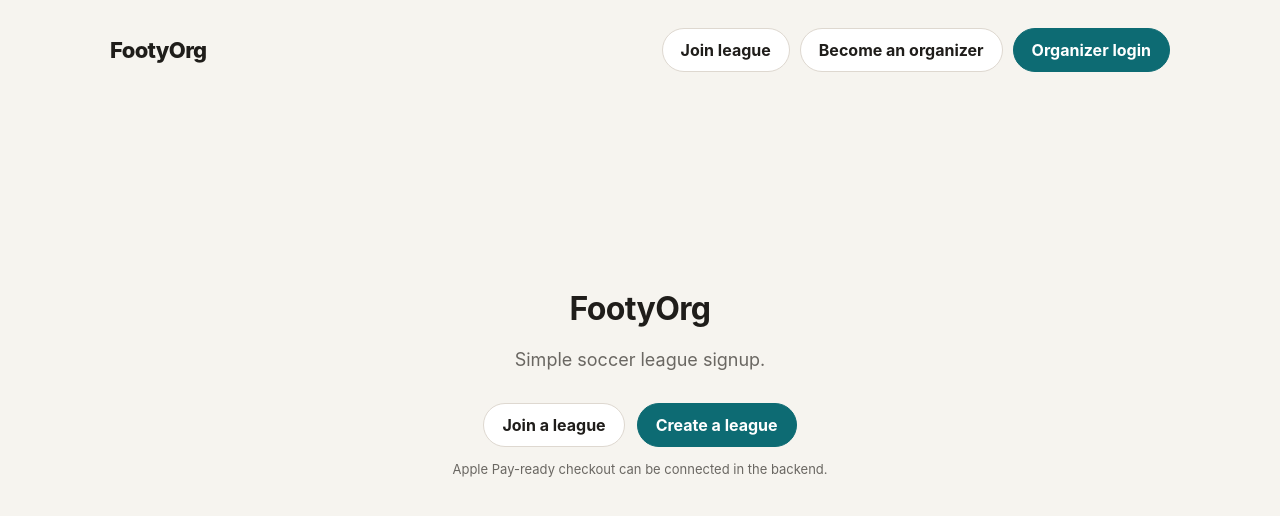
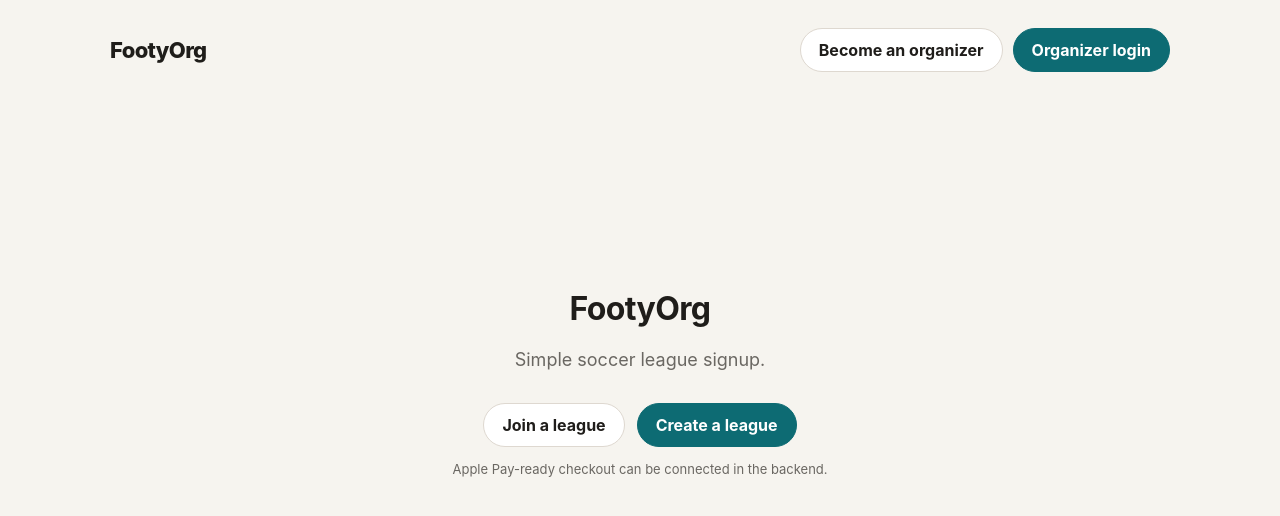
Before and after one commit to sadrakesharvarz-code/Footyorg, a website: page public/index.html in a window 1280 px wide. Drawn offline with Linux system fonts and the light colour scheme; no server answers.

Commit message:
Removed Join League button from the top navbar

```diff
--- a/public/index.html
+++ b/public/index.html
@@ -12,7 +12,6 @@
       <div class="brand">FootyOrg</div>
 
       <nav class="nav" id="homeNavLoggedOut">
-        <a class="pill" href="/join">Join league</a>
         <a class="pill" href="/create">Become an organizer</a>
         <a class="btn primary" href="/login">Organizer login</a>
       </nav>
```
